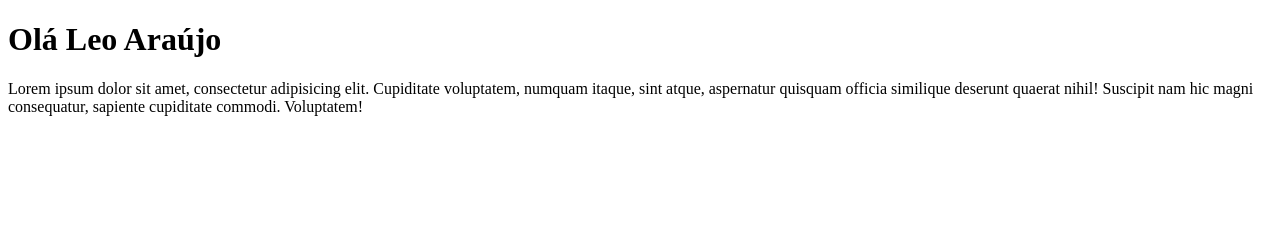
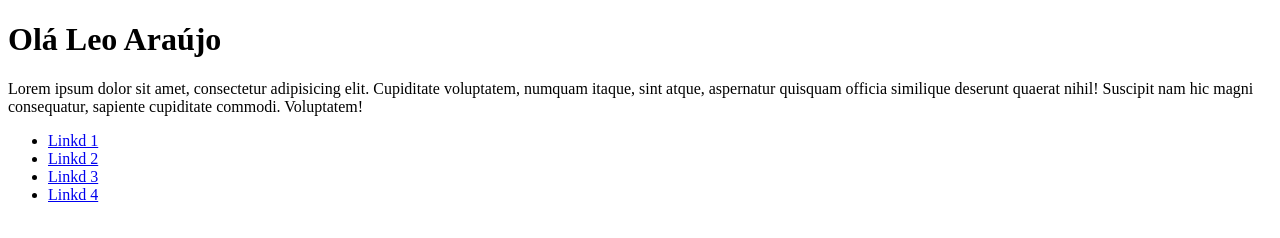
Before and after one commit to biruts/Buzz, a plain HTML site: page index.html in a window 1280 px wide. Drawn offline with Linux system fonts and the light colour scheme.

Commit message:
testando um merge

```diff
--- a/index.html
+++ b/index.html
@@ -7,5 +7,12 @@
 <body>
 	<h1>Olá Leo Araújo</h1>
 	<p>Lorem ipsum dolor sit amet, consectetur adipisicing elit. Cupiditate voluptatem, numquam itaque, sint atque, aspernatur quisquam officia similique deserunt quaerat nihil! Suscipit nam hic magni consequatur, sapiente cupiditate commodi. Voluptatem!</p>
+
+	<ul>
+		<li><a href="#">Linkd 1</a></li>
+		<li><a href="#">Linkd 2</a></li>
+		<li><a href="#">Linkd 3</a></li>
+		<li><a href="#">Linkd 4</a></li>
+	</ul>
 </body>
 </html>
```
